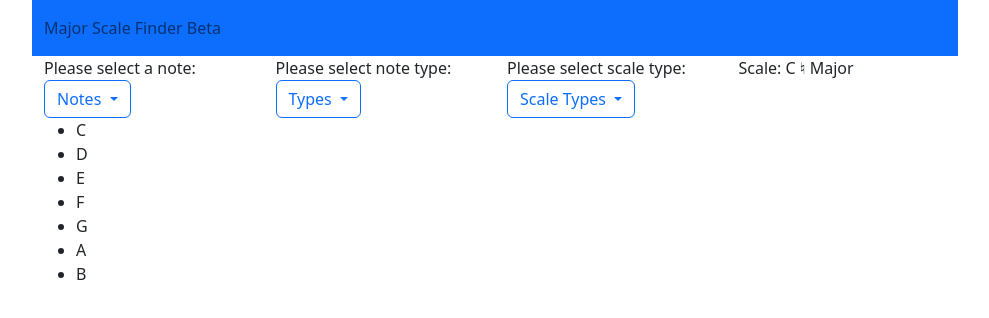
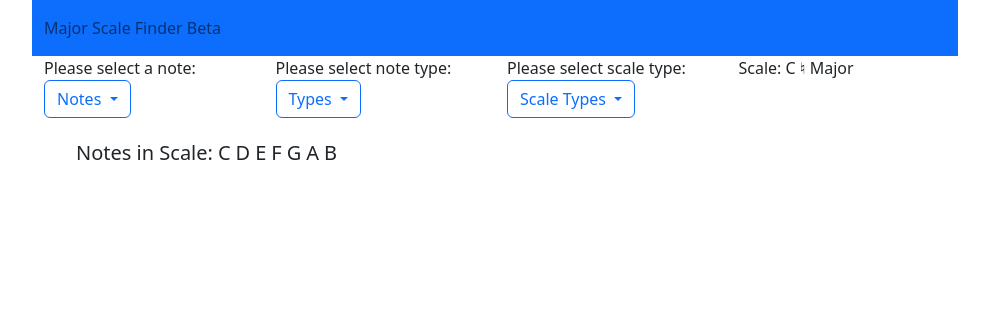
Before and after one commit to ryanWadeDevelopment/major_scale_finder, an Angular app: page / in a window 1280 px wide. Shown: the top 318 px of the page, without its empty margins (50-1039 px from the left). Built offline with nearby package versions, Linux system fonts and the light colour scheme.

Commit message:
Cleaned up display component html

```diff
--- a/src/app/scale_display/scale_display.component.css
+++ b/src/app/scale_display/scale_display.component.css
@@ -0,0 +1,8 @@
+ul li {
+  display: inline;
+  font-size: 20px;
+  margin-right: 5px;
+}
+ul {
+  margin-top: 20px;
+}
--- a/src/app/scale_display/scale_display.component.html
+++ b/src/app/scale_display/scale_display.component.html
@@ -2,6 +2,7 @@
   <div class="row">
     <div class="col-md-10">
       <ul>
+        <li>Notes in Scale:</li>
         <li>{{ CScale.note1 }}</li>
         <li>{{ CScale.note2 }}</li>
         <li>{{ CScale.note3 }}</li>
```
